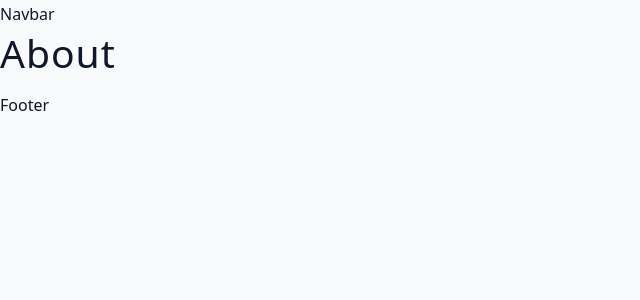
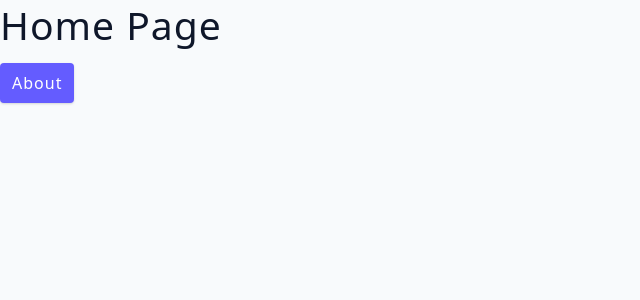
Before and after one commit to hungbui7690/react-tutorials, a React (Vite) app in the folder client/: page /about in a window 1280 px wide. Shown: the top 300 px of the page, without its empty margins (0-640 px from the left). Built offline with nearby package versions, Linux system fonts and the light colour scheme.

Commit message:
React Router V6: Nested Pages

```diff
--- a/client/src/App.jsx
+++ b/client/src/App.jsx
@@ -1,7 +1,9 @@
 /*
-  React Router V6: Navbar & Footer
-  - this is just a basic approach > will learn the formal one later
-
+  React Router V6: Nested Pages
+  - when we setup nested routes > the children routes will be relative to parent routes
+    + Parent: path = /test
+      > Children: path = product
+        > /test/product
 */
 
 import { BrowserRouter, Routes, Route } from 'react-router-dom'
@@ -13,14 +15,20 @@ import Error from './pages/Error'
 function App() {
   return (
     <BrowserRouter>
-      <nav>Navbar</nav>
       <Routes>
-        <Route path='/' element={<Home />} />
-        <Route path='about' element={<About />} />
-        <Route path='products' element={<Products />} />
+        {/* (*** a) nested routes > right now, all pages share the same Home component > /about */}
+        <Route path='/' element={<Home />}>
+          <Route path='about' element={<About />} />
+          <Route path='products' element={<Products />} />
+        </Route>
+
+        {/* (*** b) /dashboard/stats > show Dashboard */}
+        <Route path='/dashboard' element={<div>Dashboard</div>}>
+          <Route path='stats' element={<div>Stats</div>} />
+        </Route>
+
         <Route path='*' element={<Error />} />
       </Routes>
-      <footer>Footer</footer>
     </BrowserRouter>
   )
 }
--- a/client/src/pages/About.jsx
+++ b/client/src/pages/About.jsx
@@ -3,6 +3,6 @@ const About = () => {
     <section className='section'>
       <h2>About</h2>
     </section>
-  );
-};
-export default About;
+  )
+}
+export default About
--- a/client/src/pages/Error.jsx
+++ b/client/src/pages/Error.jsx
@@ -3,6 +3,6 @@ const Error = () => {
     <section className='section'>
       <h2>Error</h2>
     </section>
-  );
-};
-export default Error;
+  )
+}
+export default Error
```
